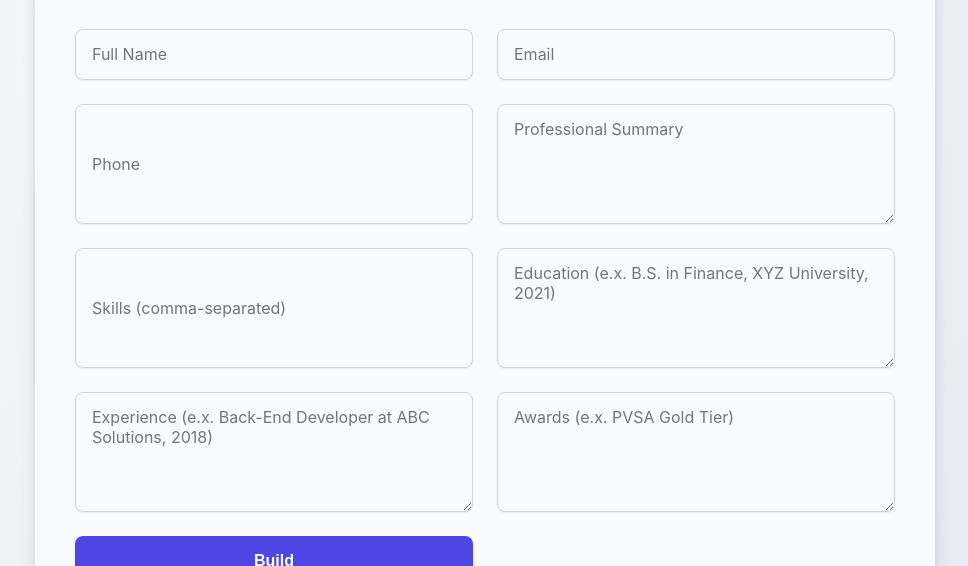
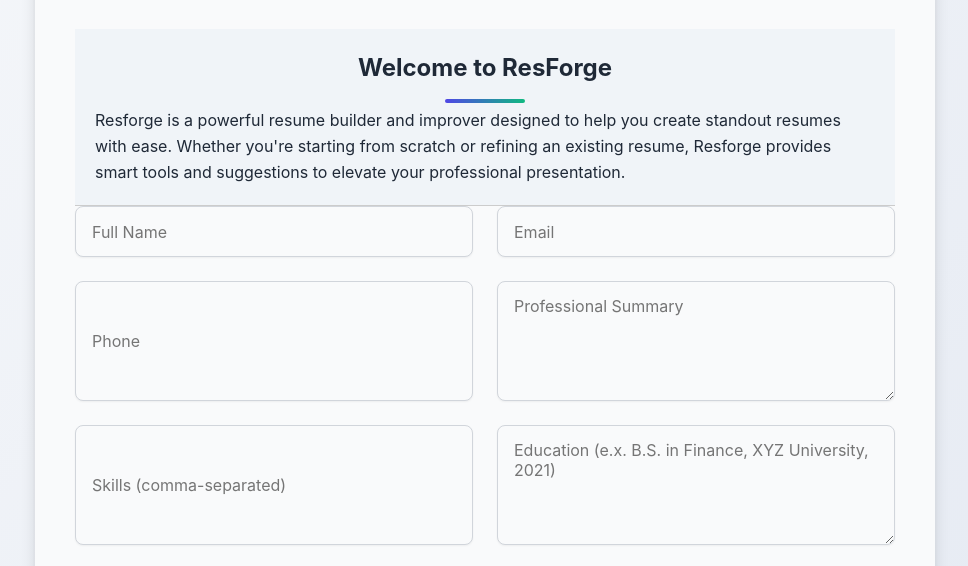
Before and after one commit to 0825eshaan/Resforge, a plain HTML site: page index.html in a window 1280 px wide. Shown: the part 155-721 px from the top of the page, without its empty margins (155-1123 px from the left). Drawn offline with Linux system fonts and the light colour scheme.

Commit message:
Update index.html

```diff
--- a/index.html
+++ b/index.html
@@ -10,6 +10,12 @@
 <body>
   <div class="container">
     <h1>Resforge</h1>
+    <div style="background-color: #f0f4f8; padding: 20px; border-bottom: 1px solid #ccc;">
+  <h1 style="margin: 0; font-size: 24px;">Welcome to ResForge</h1>
+  <p style="margin: 5px 0 0 0; font-size: 16px;">
+    Resforge is a powerful resume builder and improver designed to help you create standout resumes with ease. Whether you're starting from scratch or refining an existing resume, Resforge provides smart tools and suggestions to elevate your professional presentation.
+  </p>
+</div>
     <form id="resumeForm">
       <input type="text" id="name" placeholder="Full Name" required>
       <input type="email" id="email" placeholder="Email" required>
```
